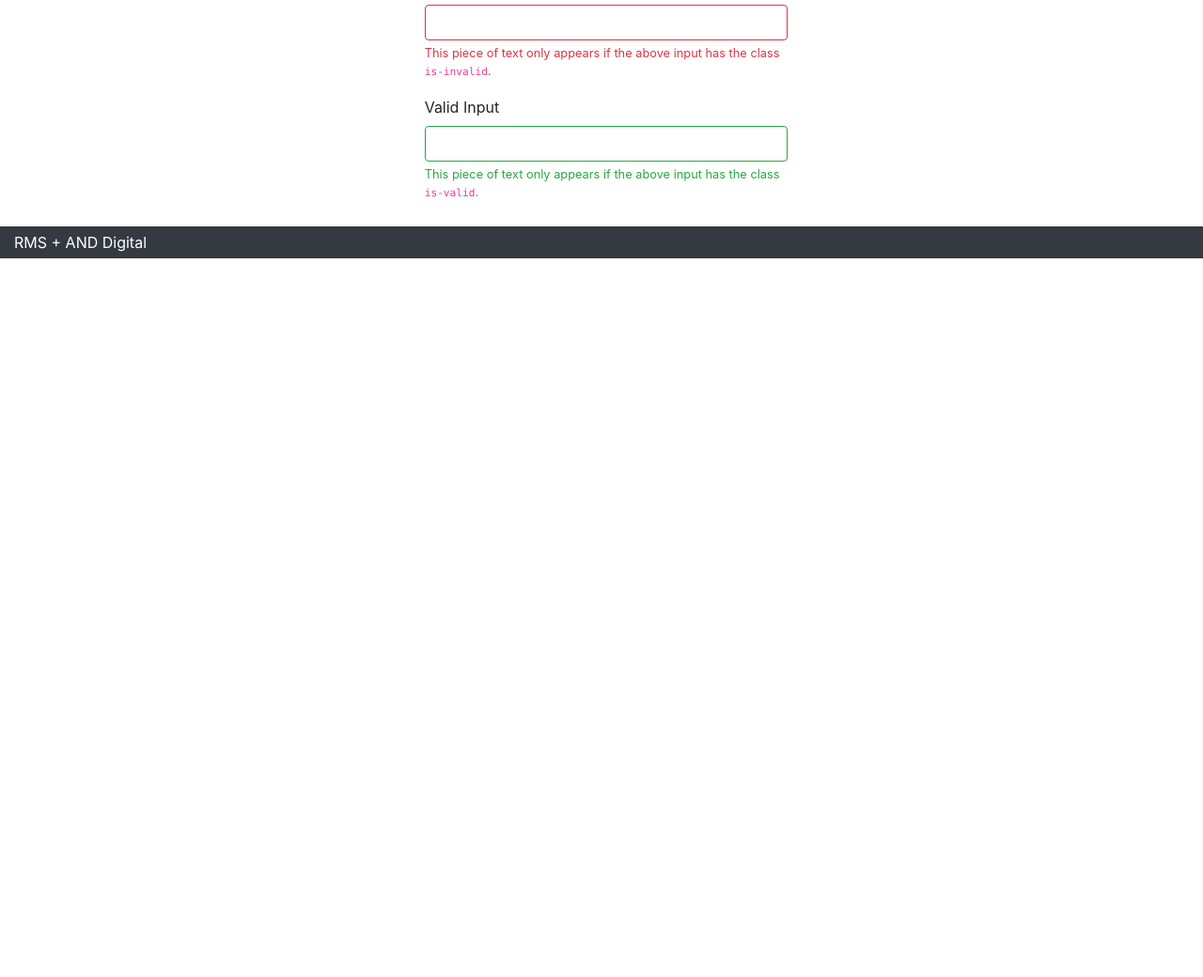
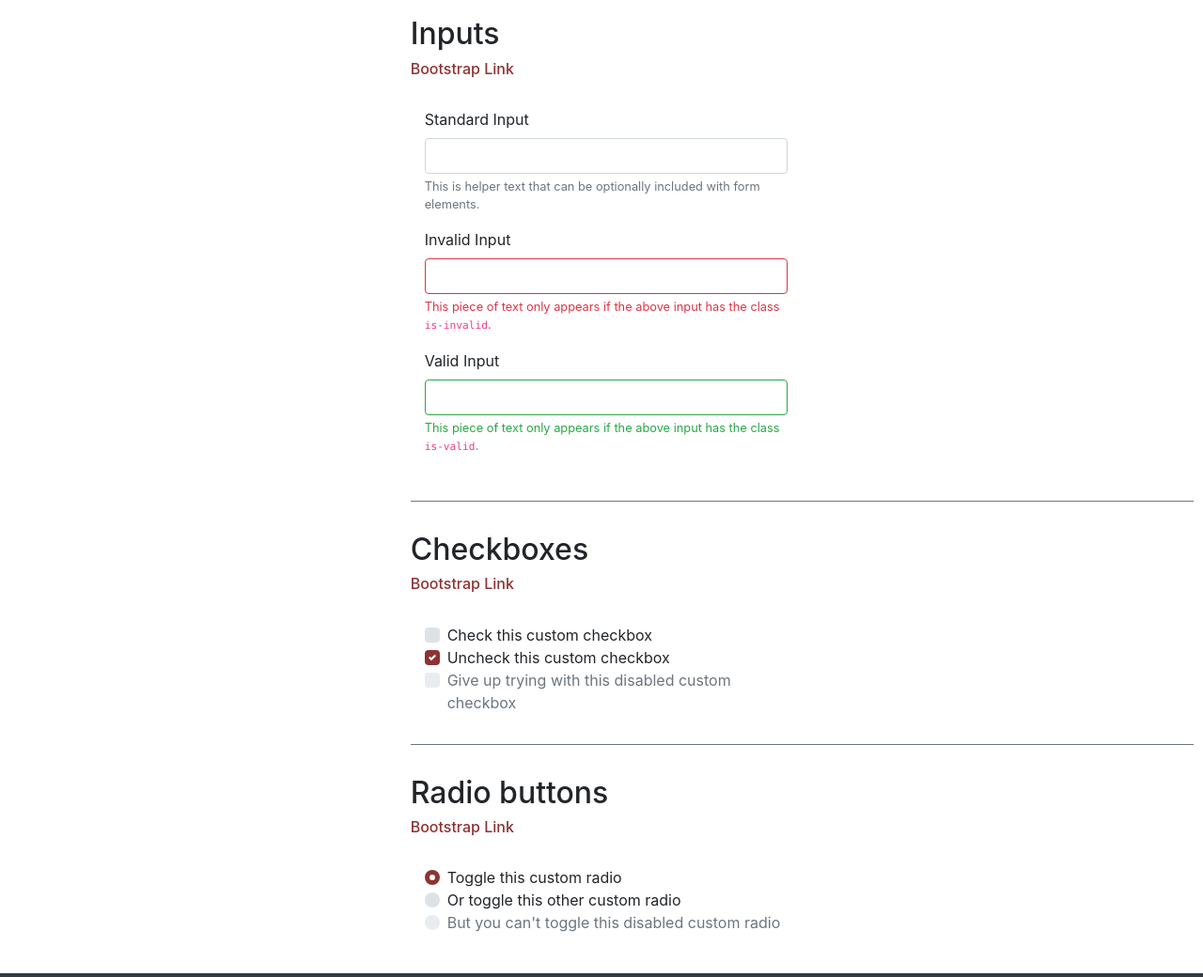
Before and after one commit to josephshambrook/RMS-forms, a website: page index.html in a window 1280 px wide. Shown: the part 1193-2233 px from the top of the page at 94% size. Before the commit the page ends 1468 px from the top, so only its background shows below. Drawn offline with Linux system fonts and the light colour scheme; grey boxes are pictures that could not be loaded.

Commit message:
Changed header and footer; added checkboxes and radio buttons;

```diff
--- a/index.html
+++ b/index.html
@@ -10,8 +10,16 @@
 </head>
 <body>
   <div class="guide-layout">
-    <nav class="navbar navbar-light bg-primary">
-      <span class="navbar-brand mb-0 h1 text-light">RMS Components</span>
+    <nav class="navbar navbar-light bg-light">
+      <!-- <span class="navbar-brand mb-0 h1 text-light">RMS Components</span> -->
+      <div class="navbar-brand">
+        <img
+        src="https://www.retailmerchantservices.co.uk/media/2015/rms-logo-svg.svg"
+        alt="Retail Merchant Services"
+        />
+        <span class="ml-1">Styleguide</span>
+      </div>
+
     </nav>
 
     <aside>
@@ -20,6 +28,8 @@
           <a class="nav-link" href="#section-buttons">Buttons</a>
           <a class="nav-link" href="#section-dropdowns">Dropdowns</a>
           <a class="nav-link" href="#section-inputs">Inputs</a>
+          <a class="nav-link" href="#section-checkbox">Checkboxes</a>
+          <a class="nav-link" href="#section-radio">Radio buttons</a>
         </nav>
       </nav>
     </aside>
@@ -129,12 +139,82 @@
         </div>
       </div>
 
+      <div id="section-checkbox">
+        <h2>Checkboxes</h2>
+        <h6>
+          <a href="http://getbootstrap.com/docs/4.1/components/forms/#checkboxes-and-radios">Bootstrap Link</a>
+        </h6>
+
+        <div class="section-example">
+
+          <div class="container">
+            <div class="row">
+              <div class="col-6">
+                <form>
+
+                  <div class="custom-control custom-checkbox">
+                    <input type="checkbox" class="custom-control-input" id="customCheck1">
+                    <label class="custom-control-label" for="customCheck1">Check this custom checkbox</label>
+                  </div>
+
+                  <div class="custom-control custom-checkbox">
+                    <input type="checkbox" class="custom-control-input" checked id="customCheck2">
+                    <label class="custom-control-label" for="customCheck2">Uncheck this custom checkbox</label>
+                  </div>
+
+                  <div class="custom-control custom-checkbox">
+                    <input type="checkbox" class="custom-control-input" disabled id="customCheck1">
+                    <label class="custom-control-label" for="customCheck1">Give up trying with this disabled custom checkbox</label>
+                  </div>
+
+                </form>
+              </div>
+            </div>
+          </div>
+        </div>
+      </div>
+
+      <div id="section-radio">
+        <h2>Radio buttons</h2>
+        <h6>
+          <a href="http://getbootstrap.com/docs/4.1/components/forms/#checkboxes-and-radios">Bootstrap Link</a>
+        </h6>
+
+        <div class="section-example">
+
+          <div class="container">
+            <div class="row">
+              <div class="col-6">
+                <form>
+
+                  <div class="custom-control custom-radio">
+                    <input type="radio" id="customRadio1" name="customRadio" class="custom-control-input" checked>
+                    <label class="custom-control-label" for="customRadio1">Toggle this custom radio</label>
+                  </div>
+
+                  <div class="custom-control custom-radio">
+                    <input type="radio" id="customRadio2" name="customRadio" class="custom-control-input">
+                    <label class="custom-control-label" for="customRadio2">Or toggle this other custom radio</label>
+                  </div>
+
+                  <div class="custom-control custom-radio">
+                    <input type="radio" id="customRadio3" name="customRadio" class="custom-control-input" disabled>
+                    <label class="custom-control-label" for="customRadio3">But you can't toggle this disabled custom radio</label>
+                  </div>
+
+                </form>
+              </div>
+            </div>
+          </div>
+        </div>
+      </div>
+
     </main>
 
     <footer class="footer">
       <div class="container-fluid">
         <div class="row">
-          <div class="col-12">RMS + AND Digital</div>
+          <div class="col-12">Created with <img src="https://static.andigital.com/new-logos/ANDigital_LOGO_LONG_RGB_ON_WHITE.png" alt="AND Digital" width="100"></div>
         </div>
       </div>
     </footer>
--- a/src/scss/rms-guide.scss
+++ b/src/scss/rms-guide.scss
@@ -26,14 +26,18 @@ footer {
   background-color: var(--gray-dark);
   color: var(--white);
   grid-column: 1 / 3;
-  padding-bottom: 0.3125rem;
-  padding-top: 0.3125rem;
+  padding-bottom: 0.625rem;
+  padding-top: 0.625rem;
+  text-align: center;
 }
 
-[id^="section-"]:not(:last-child) {
-  border-bottom: 1px solid var(--gray);
+[id^="section-"] {
   margin-bottom: 2rem;
-  padding-bottom: 2rem;
+
+  &:not(:last-child) {
+    border-bottom: 1px solid var(--gray);
+    padding-bottom: 2rem;
+  }
 }
 
 .section-example {
```
Also changed, not shown: dist/css/rms-guide.css, 1 other file. Lines whose indentation alone changed are shown as unchanged.
